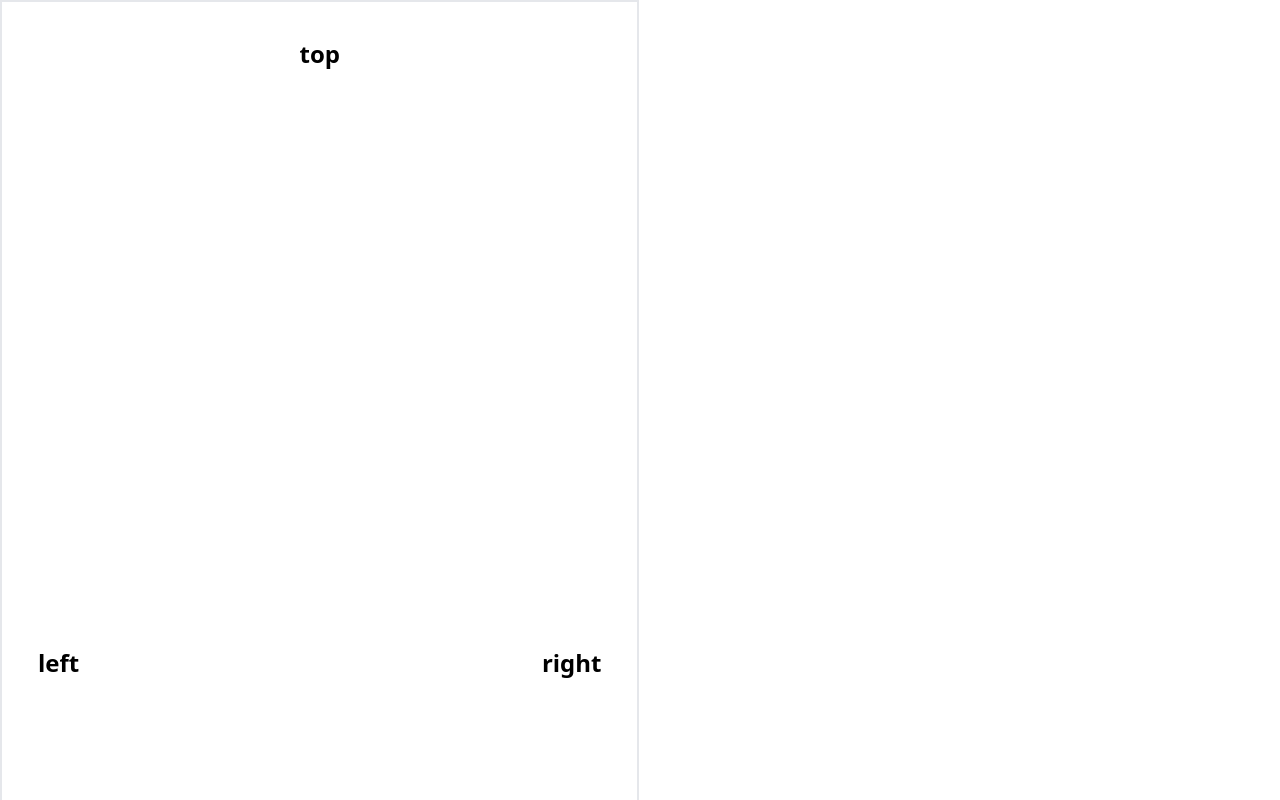
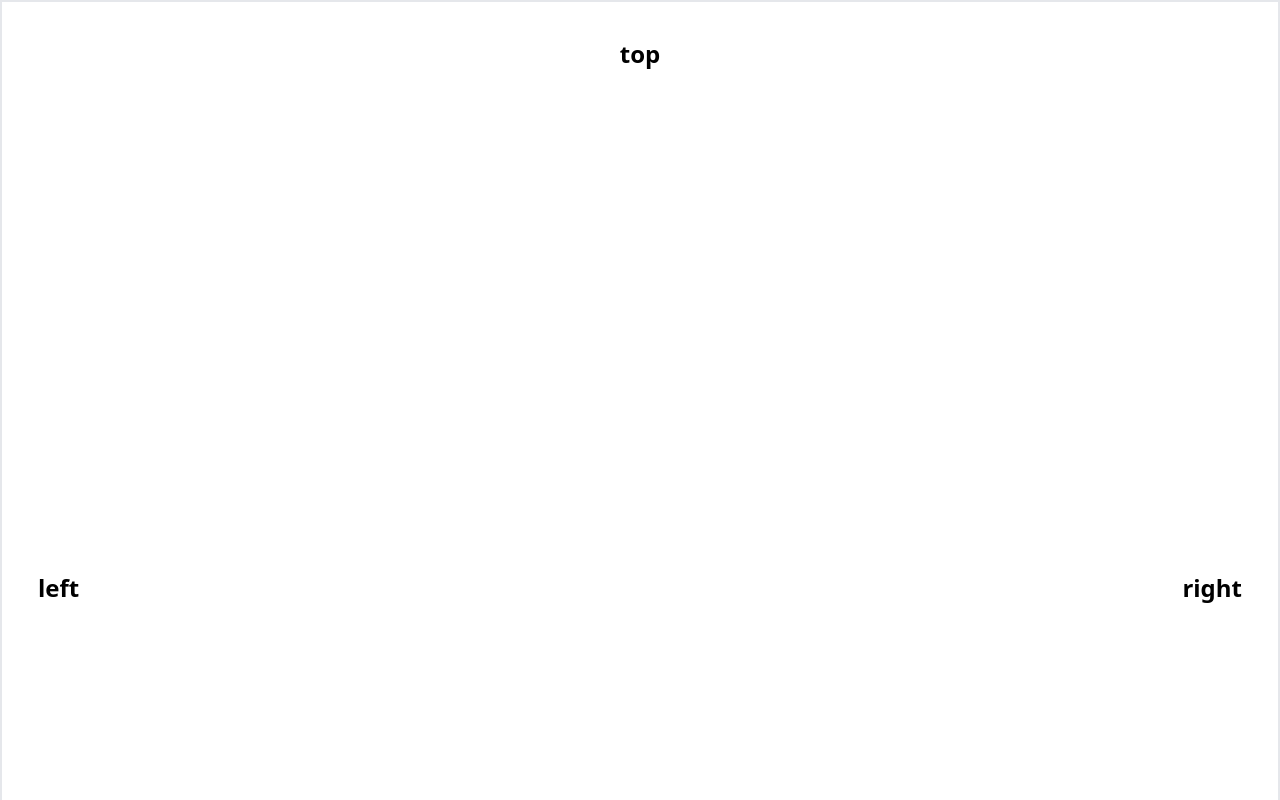
Before and after one commit to zat-org/QydahStream, a Nuxt app: page / in a window 1280 px wide. Shown: the top 800 px of the page. Built offline with nearby package versions, Linux system fonts and the light colour scheme.

Commit message:
update without width

```diff
--- a/pages/index.vue
+++ b/pages/index.vue
@@ -1,6 +1,6 @@
 <template>
   <div
-    class="aspect-[9/19] h-[1350px]  flex flex-col  border-2   ">
+    class=" h-[1200px] flex flex-col  border-2   ">
 
     <div
       class="text-2xl font-bold flex flex-col items-center justify-center w-full h-full p-4 pb-10">
```
